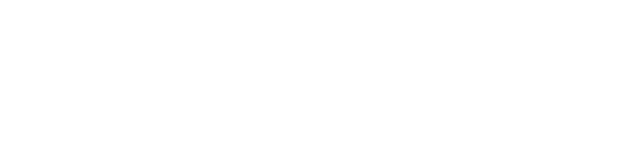
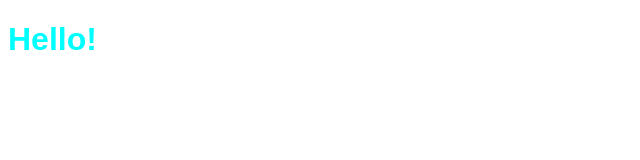
Before and after one commit to SaveryIV/Javascript-Capstone-Project, a website built with webpack: page src/index.html in a window 1280 px wide. Shown: the whole page, without its empty margins (0-640 px from the left). Built offline with nearby package versions, Linux system fonts and the light colour scheme.

Commit message:
Fixing linter 2

```diff
--- a/src/index.html
+++ b/src/index.html
@@ -4,14 +4,15 @@
     <meta charset="UTF-8">
     <meta name="viewport" content="width=device-width, initial-scale=1.0">
     <link rel="stylesheet" href="style.css">
-    <script src="index.js"></script>
+
     <title>Document</title>
     <link rel="stylesheet" href="style.css">
 </head>
 <body>
     <main>
-        <header></header>
+        <header><h1 class="g2">Hello!</h1></header>
         <footer></footer>
     </main>
+    <script src="index.js"></script>
 </body>
 </html>
```
